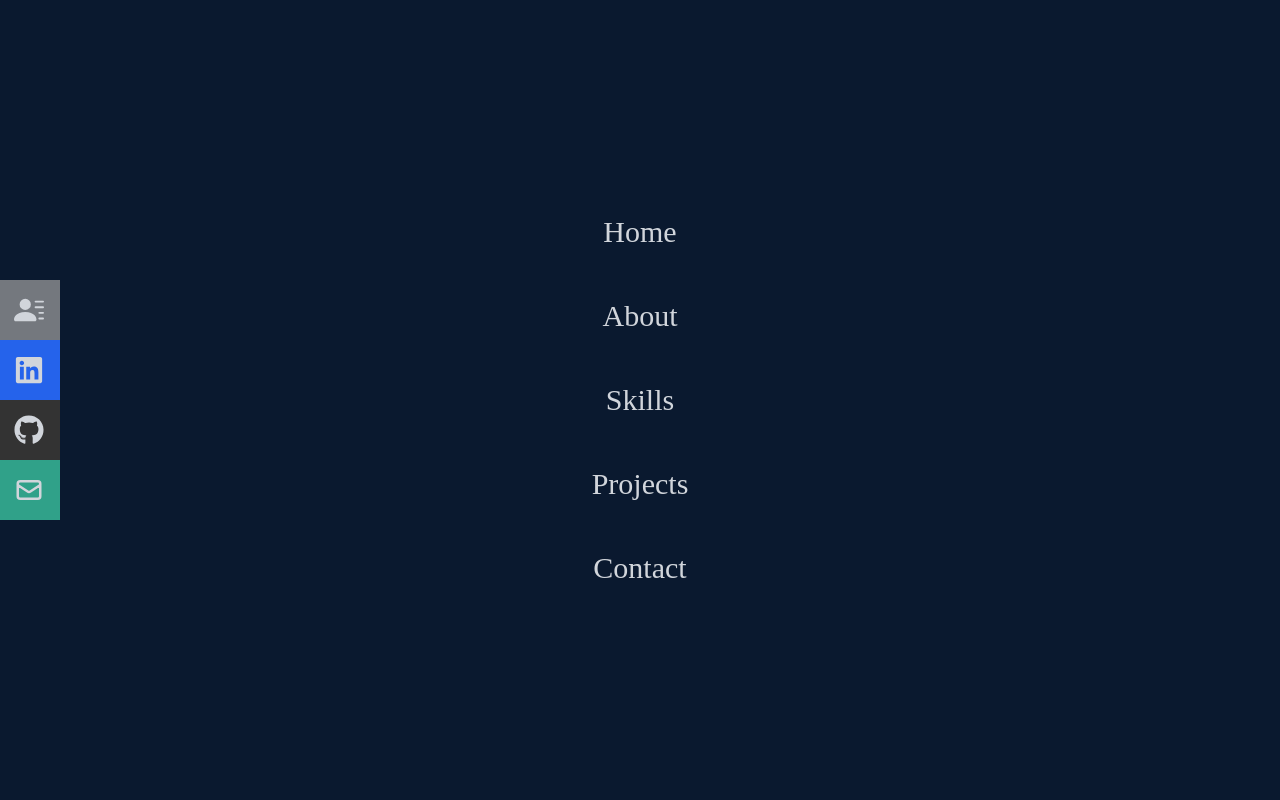
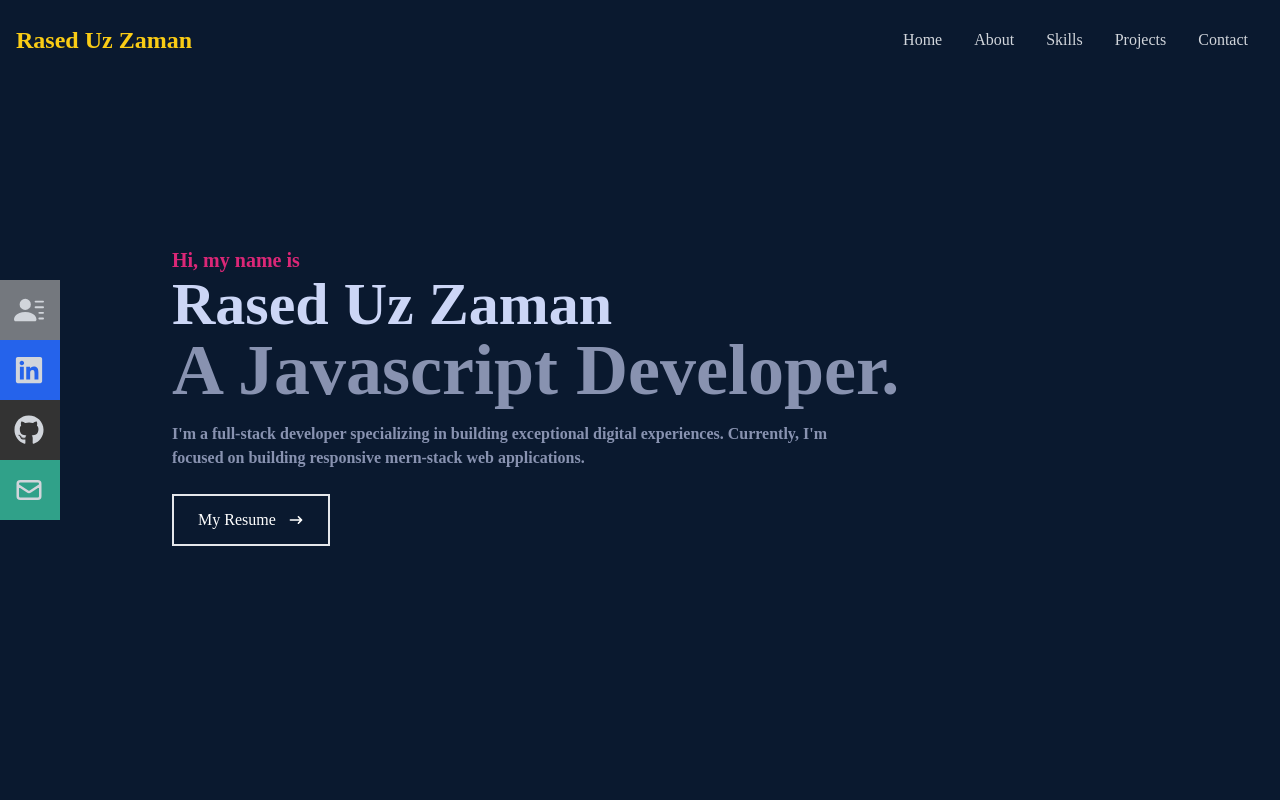
Before and after one commit to rashedevs/my-portfolio, a React (Create React App) app: page / in a window 1280 px wide. Shown: the top 800 px of the page. Built offline with nearby package versions, Linux system fonts and the light colour scheme.

Commit message:
using react-scroll for vertical scrolling at navbar

```diff
--- a/package.json
+++ b/package.json
@@ -10,6 +10,7 @@
     "react-dom": "^18.1.0",
     "react-icons": "^4.4.0",
     "react-scripts": "5.0.1",
+    "react-scroll": "^1.8.7",
     "web-vitals": "^2.1.4"
   },
   "scripts": {
--- a/src/components/Navbar.js
+++ b/src/components/Navbar.js
@@ -1,4 +1,5 @@
 import React, { useState } from "react";
+import { Link } from "react-scroll";
 import { FaBars, FaTimes, FaGithub, FaLinkedin } from "react-icons/fa";
 import { HiOutlineMail } from "react-icons/hi";
 import { BsFillPersonLinesFill } from "react-icons/bs";
@@ -13,11 +14,31 @@ const Navbar = () => {
       </div>
       {/* menu */}
       <ul className="hidden md:flex">
-        <li>Home</li>
-        <li>About</li>
-        <li>Skills</li>
-        <li>Projects</li>
-        <li>Contact</li>
+        <li>
+          <Link to="home" smooth={true} duration={500}>
+            Home
+          </Link>
+        </li>
+        <li>
+          <Link to="about" smooth={true} duration={500}>
+            About
+          </Link>
+        </li>
+        <li>
+          <Link to="skills" smooth={true} duration={500}>
+            Skills
+          </Link>
+        </li>
+        <li>
+          <Link to="projects" smooth={true} duration={500}>
+            Projects
+          </Link>
+        </li>
+        <li>
+          <Link to="contact" smooth={true} duration={500}>
+            Contact
+          </Link>
+        </li>
       </ul>
       {/* hamburger */}
       <div onClick={handleClick} className="md:hidden z-10">
@@ -26,16 +47,36 @@ const Navbar = () => {
       {/* mobile */}
       <ul
         className={
-          nav
+          !nav
             ? "hidden"
             : "absolute top-0 left-0 w-full h-screen bg-[#0a192f] flex flex-col justify-center items-center"
         }
       >
-        <li className="py-6 text-3xl">Home</li>
-        <li className="py-6 text-3xl">About</li>
-        <li className="py-6 text-3xl">Skills</li>
-        <li className="py-6 text-3xl">Projects</li>
-        <li className="py-6 text-3xl">Contact</li>
+        <li className="py-6 text-3xl">
+          <Link to="home" smooth={true} duration={500}>
+            Home
+          </Link>
+        </li>
+        <li className="py-6 text-3xl">
+          <Link to="about" smooth={true} duration={500}>
+            About
+          </Link>
+        </li>
+        <li className="py-6 text-3xl">
+          <Link to="skills" smooth={true} duration={500}>
+            Skills
+          </Link>
+        </li>
+        <li className="py-6 text-3xl">
+          <Link to="projects" smooth={true} duration={500}>
+            Projects
+          </Link>
+        </li>
+        <li className="py-6 text-3xl">
+          <Link to="contact" smooth={true} duration={500}>
+            Contact
+          </Link>
+        </li>
       </ul>
       {/* social */}
       <div className="hidden lg:flex fixed flex-col top-[35%] left-0">
--- a/src/components/Project.js
+++ b/src/components/Project.js
@@ -3,7 +3,7 @@ import workImg from "../assets/workImg.jpeg";
 
 const Project = () => {
   return (
-    <div name="project" className="w-full h-full text-gray-300 bg-[#0a192f]">
+    <div name="projects" className="w-full h-full text-gray-300 bg-[#0a192f]">
       <div className="max-w-[1000px] mx-auto p-4 flex flex-col justify-center w-full h-full">
         <div className="pb-8 flex flex-col justify-center items-center">
           <p className="text-4xl font-bold inline border-b-4 text-gray-300 border-yellow-400">
```
Also changed, not shown: 1 other file (tests, documents, lock files or other folders).
